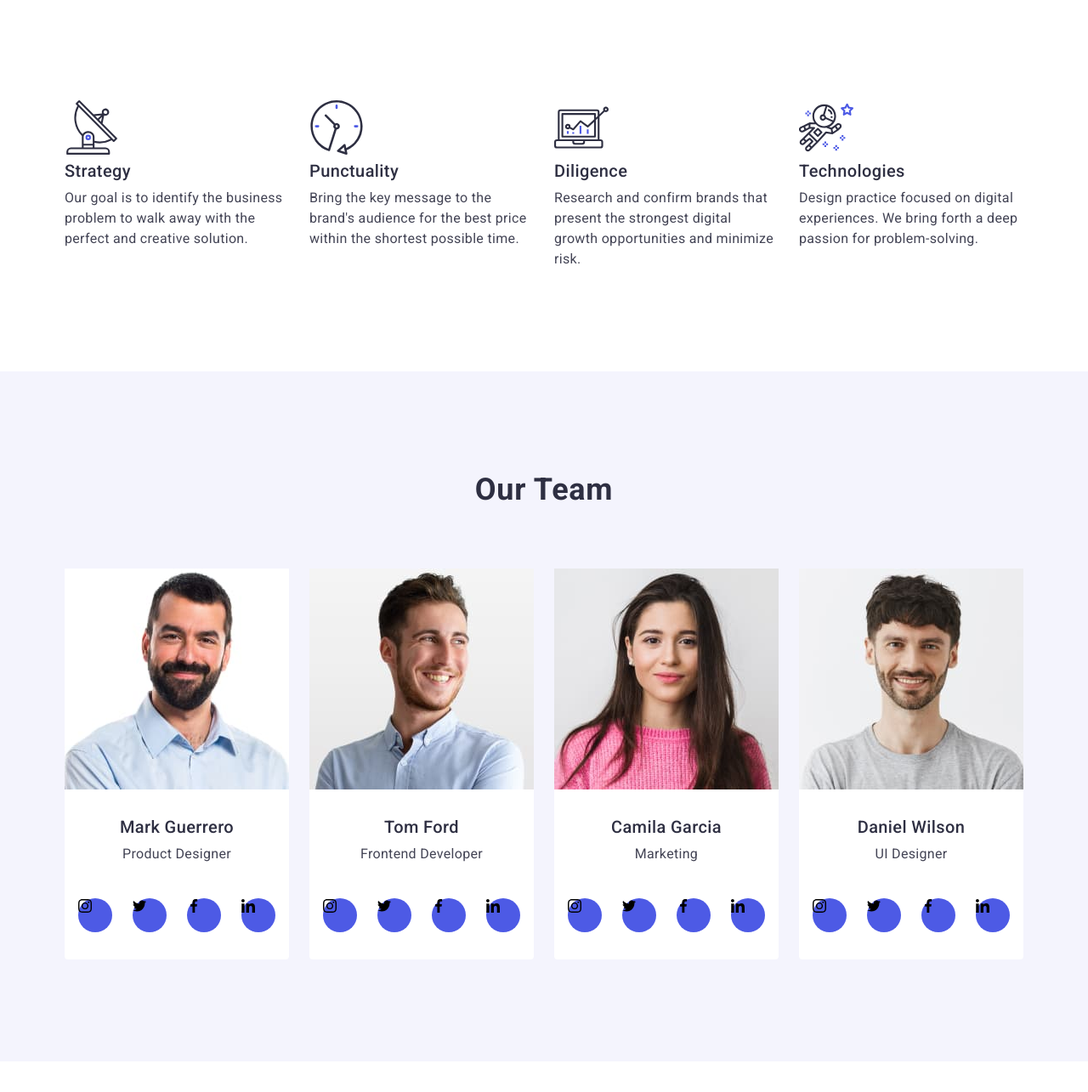
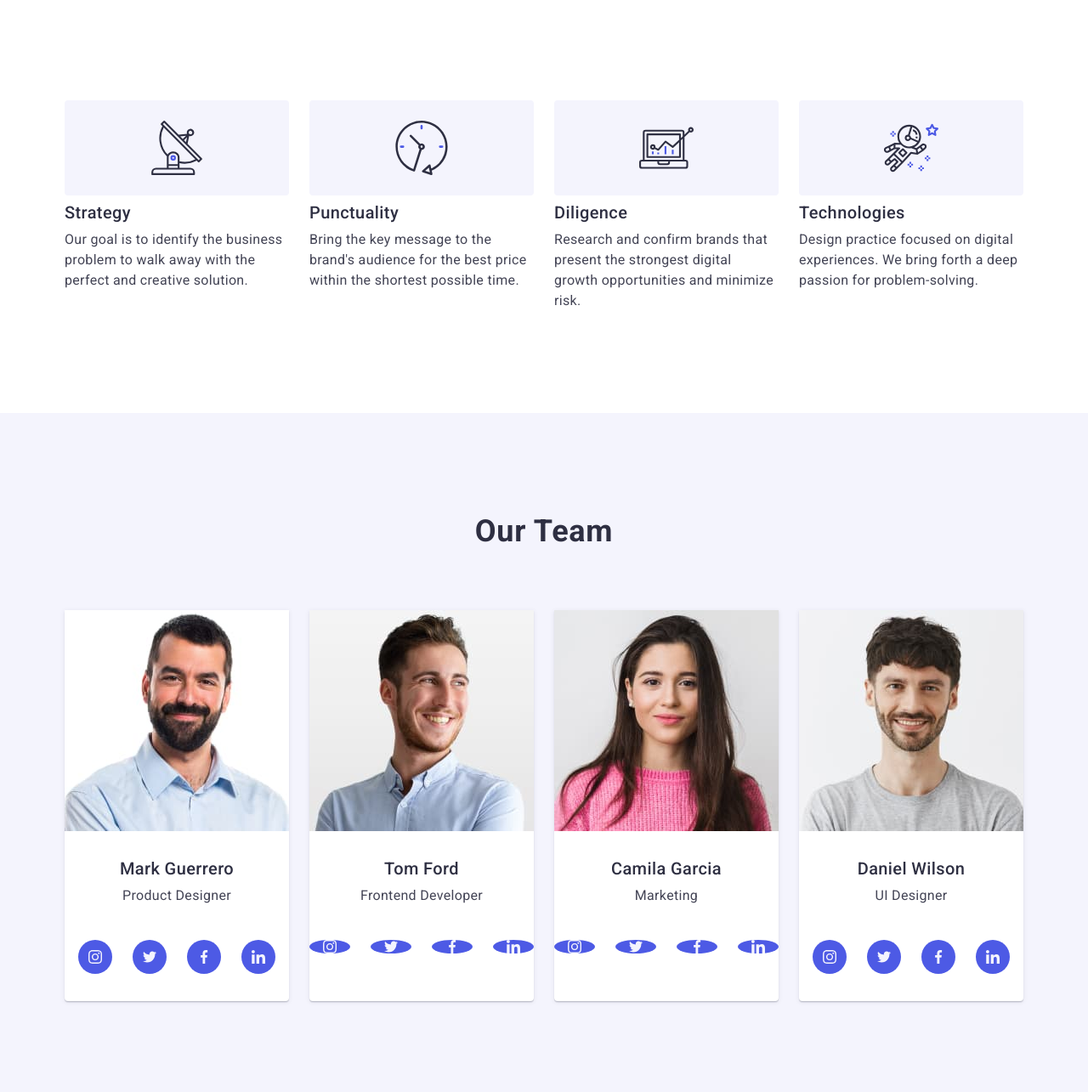
Before and after one commit to Yuliia-Diachenko/goit-markup-hw-04, a plain HTML site: page index.html in a window 1280 px wide. Shown: the part 675-1960 px from the top of the page at 85% size. Drawn offline with nearby package versions, Linux system fonts and the light colour scheme; files whose address does not match are found by name.

Commit message:
svg-midle

```diff
--- a/css/styles.css
+++ b/css/styles.css
@@ -39,6 +39,8 @@ p {
 }
 .header {
     border-bottom: 1px solid #e7e9fc;
+    box-shadow: 0px 2px 1px rgba(46, 47, 66, 0.08), 0px 1px 1px rgba(46, 47, 66, 0.16), 0px 1px 6px rgba(46, 47, 66, 0.08);
+
 
 }
 
@@ -76,6 +78,7 @@ p {
     font-weight: 500;
     padding: 24px 0;
     display: block;
+    transition: color 250ms cubic-bezier(0.4, 0, 0.2, 1);
 
 }
 
@@ -117,6 +120,7 @@ background-color: #404BBF;
 }
 .address-contact {
     color: #434455;
+    transition:  color 250ms cubic-bezier(0.4, 0, 0.2, 1);
 
 }
 .address-contact:hover {
@@ -125,7 +129,7 @@ background-color: #404BBF;
  .address-contact:focus {
     color: #404BBF;
  }
-/* hero section section first*/
+/*============================ hero section section first=======================*/
 .hero-section {
 
     padding: 188px 0;
@@ -136,6 +140,9 @@ background-color: #404BBF;
     rgba(46, 47, 66, 0.7)),
     url(../images/People_office.jpg);
     background-size: cover;
+    /* max-width: 1440px;
+    background-repeat: no-repeat;
+    background-position: center; */
 
 }
 
@@ -171,6 +178,7 @@ background-color: #404BBF;
     height: 56px;
     border: none;
     cursor: pointer;
+    transition: background-color 250ms cubic-bezier(0.4, 0, 0.2, 1);
 
 }
 
@@ -179,7 +187,7 @@ background-color: #404BBF;
     background-color: #404BBF;
 }
 
-/* section second */
+/* ==============================section second ==================================*/
 .specifics {
     color: #2E2F42;
 
@@ -206,6 +214,16 @@ background-color: #404BBF;
     clip: rect(0 0 0 0);
     overflow: hidden;
   }
+  .specifics-icons {
+    display: flex;
+    align-items: center;
+    justify-content: center;
+    height: 112px;
+    background-color: #f4f4fd;
+    border-radius: 4px;
+    margin-bottom: 8px;
+
+  }
 .specifics-menu {
     display: flex;
     gap: 24px;
@@ -224,7 +242,7 @@ background-color: #404BBF;
     letter-spacing: 0.02em;
 
 }
-/* section third */
+/* ===================================section third ===================================*/
 
 .our-team {
     background-color: #F4F4FD;
@@ -251,6 +269,8 @@ background-color: #404BBF;
     background-color: #FFF;
     width: calc((100% - 72px)/4);
     border-radius: 0px 0px 4px 4px;
+    box-shadow:  0px 1px 6px rgba(46, 47, 66, 0.08), 0px 1px 1px rgba(46, 47, 66, 0.16), 0px 2px 1px rgba(46, 47, 66, 0.08);
+
 }
 .our-team-person-container {
     padding: 32px 0;
@@ -271,14 +291,35 @@ background-color: #404BBF;
     text-align: center;
 
 }
-.social-links {
+.menu-social-icons {
+    display: flex;
+    justify-content: center;
+    gap: 24px;
+
+}
+.list-social-icons {
     width: 40px;
     height: 40px;
+
+}
+.social-links {
     border-radius: 50%;
     background-color: #4D5AE5;
-
+    width: 100%;
+    height: 100%;
+    display: flex;
+    align-items: center;
+    justify-content: center;
 
 }
+.social-links:hover,
+.social-links:focus {
+    background-color: #404bbf;
+}
+.social-links-icons {
+    fill:  #f4f4fd;
+}
+
 .container-social-links  {
     justify-content: center;
     gap: 24px;
@@ -294,6 +335,7 @@ background-color: #404BBF;
     display: flex;
     align-items: center;
     justify-content: center;
+    background-color: #F4F4FD;
 
 }
 /* section fourth */
--- a/index.html
+++ b/index.html
@@ -45,30 +45,34 @@
             <h2 class="visually-hidden">Specifics</h2>
 <ul class="specifics-menu">
     <li class="specifics-list">
+        <div class="specifics-icons">
         <svg class="" width="64" height="64">
             <use href="./images/icons.svg#icon-antenna"></use>
-        </svg>
+        </svg></div>
         <h3 class="specifics-title">Strategy</h3>
         <p class="specifics-explanation">Our goal is to identify the business
         problem to walk away with the perfect and creative solution. </p>
     </li>
     <li class="specifics-list">
+        <div class="specifics-icons">
         <svg class="" width="64" height="64">
             <use href="./images/icons.svg#icon-clock"></use>
-        </svg>
+        </svg></div>
         <h3 class="specifics-title">Punctuality</h3>
         <p class="specifics-explanation">Bring the key message to the brand's audience for the best price within the shortest possible time.</p></li>
     <li class="specifics-list">
+        <div class="specifics-icons">
         <svg class="" width="64" height="64">
             <use href="./images/icons.svg#icon-diagram"></use>
-        </svg>
+        </svg></div>
         <h3 class="specifics-title">Diligence</h3>
         <p class="specifics-explanation">Research and confirm brands that present the strongest digital growth opportunities and minimize risk.</p>
     </li>
     <li class="specifics-list">
+        <div class="specifics-icons">
         <svg class="" width="64" height="64">
             <use href="./images/icons.svg#icon-astronaut"></use>
-        </svg>
+        </svg></div>
         <h3 class="specifics-title">Technologies</h3>
         <p class="specifics-explanation">Design practice focused on digital experiences. We bring forth a deep passion for problem-solving.</p></li>
 </ul>
@@ -84,26 +88,36 @@
                     <div class="our-team-person-container"><h3 class="our-team-person">Mark Guerrero</h3>
                     <p class="our-team-prof">Product Designer</p></div>
                     <div class="container-social-links">
+                        <ul class="menu-social-icons">
+                            <li class="list-social-icons">
                                 <a href="" class="social-links">
                                     <svg class="social-links-icons" width="16" height="16">
                                         <use href="images/icons.svg#icon-instagram"></use>
                                     </svg>
                                 </a>
+                            </li>
+                            <li class="list-social-icons">
                                 <a href="" class="social-links">
                                     <svg class="social-links-icons" width="16" height="16">
                                         <use href="images/icons.svg#icon-twitter"></use>
                                     </svg>
                                 </a>
+                            </li>
+                            <li class="list-social-icons">
                                 <a href="" class="social-links">
                                     <svg class="social-links-icons" width="16" height="16">
                                         <use href="images/icons.svg#icon-facebook"></use>
-                        </svg>
-                    </a>
+                                    </svg></a>
+                            </li>
+                            <li class="list-social-icons">
                                 <a href="" class="social-links">
                                     <svg class="social-links-icons" width="16" height="16">
                                         <use href="images/icons.svg#icon-linkedin"></use>
                                     </svg>
-                    </a></div>
+                                </a>
+                            </li>
+                        </ul>
+                    </div>
                 </li>
                 <li class="our-team-block">
                     <img src="./images//Tom_Ford.jpg" alt="Photo Tom Ford" width="264" height="260">
@@ -162,26 +176,36 @@
                     <div class="our-team-person-container"><h3 class="our-team-person">Daniel Wilson</h3>
                     <p class="our-team-prof">UI Designer</p></div>
                     <div class="container-social-links">
+                        <ul class="menu-social-icons">
+                            <li class="list-social-icons">
                                 <a href="" class="social-links">
                                     <svg class="social-links-icons" width="16" height="16">
                                         <use href="images/icons.svg#icon-instagram"></use>
                                     </svg>
                                 </a>
+                            </li>
+                            <li class="list-social-icons">
                                 <a href="" class="social-links">
                                     <svg class="social-links-icons" width="16" height="16">
                                         <use href="images/icons.svg#icon-twitter"></use>
                                     </svg>
                                 </a>
+                            </li>
+                            <li class="list-social-icons">
                                 <a href="" class="social-links">
                                     <svg class="social-links-icons" width="16" height="16">
                                         <use href="images/icons.svg#icon-facebook"></use>
-                            </svg>
-                        </a>
+                                    </svg></a>
+                            </li>
+                            <li class="list-social-icons">
                                 <a href="" class="social-links">
                                     <svg class="social-links-icons" width="16" height="16">
                                         <use href="images/icons.svg#icon-linkedin"></use>
                                     </svg>
-                        </a></div>
+                                </a>
+                            </li>
+                        </ul>
+                    </div>
                 </li>
             </ul>
         </div>
@@ -227,26 +251,37 @@
 
     <div class="footer-container-social-links container-social-links">
         <p class="social-media">Social media</p>
+        <div class="container-social-links">
+            <ul class="menu-social-icons">
+                <li class="list-social-icons">
                     <a href="" class="social-links">
                         <svg class="social-links-icons" width="16" height="16">
                             <use href="images/icons.svg#icon-instagram"></use>
                         </svg>
                     </a>
+                </li>
+                <li class="list-social-icons">
                     <a href="" class="social-links">
                         <svg class="social-links-icons" width="16" height="16">
                             <use href="images/icons.svg#icon-twitter"></use>
                         </svg>
                     </a>
+                </li>
+                <li class="list-social-icons">
                     <a href="" class="social-links">
                         <svg class="social-links-icons" width="16" height="16">
                             <use href="images/icons.svg#icon-facebook"></use>
-            </svg>
-        </a>
+                        </svg></a>
+                </li>
+                <li class="list-social-icons">
                     <a href="" class="social-links">
                         <svg class="social-links-icons" width="16" height="16">
                             <use href="images/icons.svg#icon-linkedin"></use>
                         </svg>
-        </a></div></div>
+                    </a>
+                </li>
+            </ul>
+        </div></div></div>
     </footer>
 </body>
 </html>
```
Lines whose indentation alone changed are shown as unchanged.
